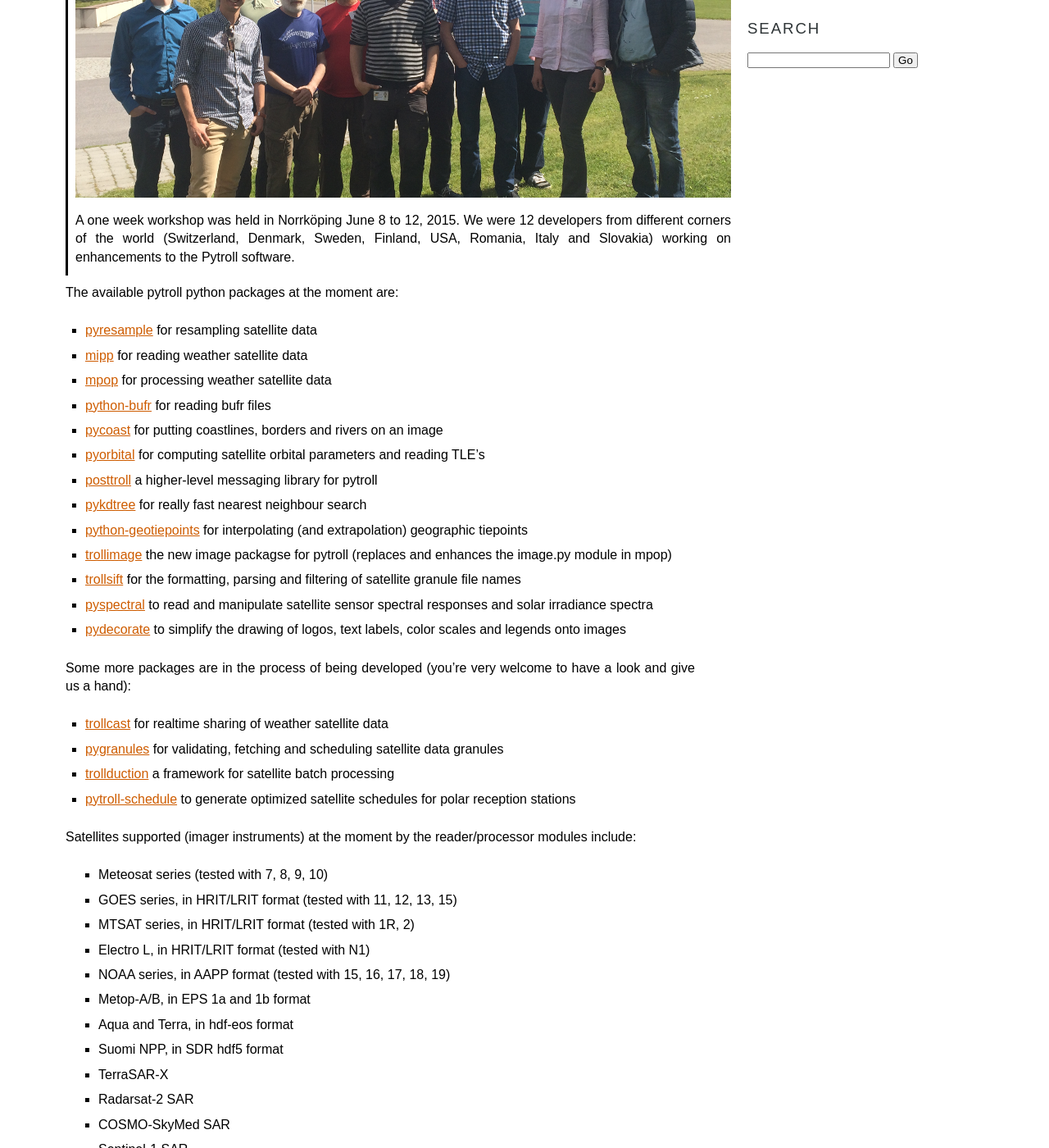
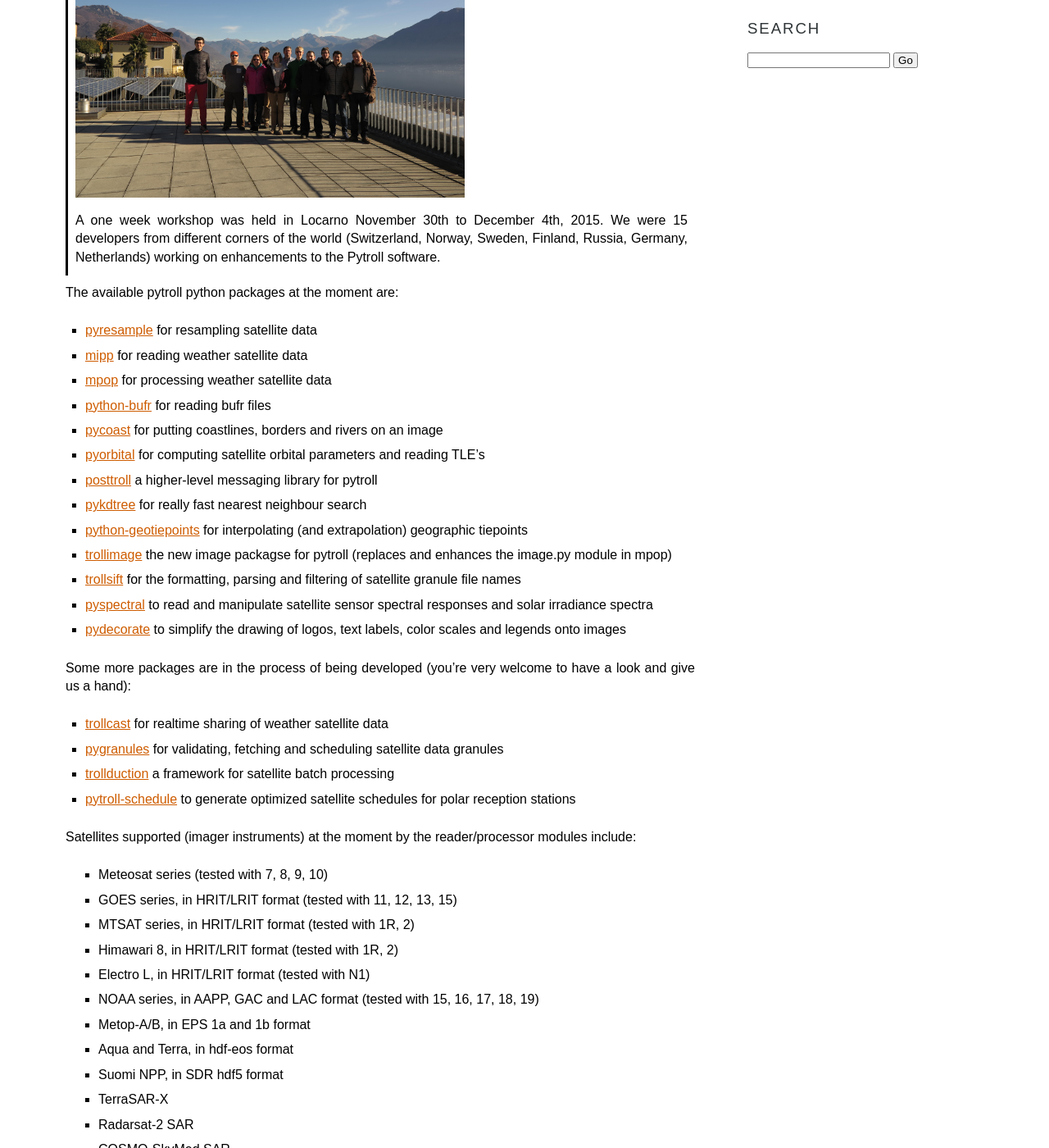
Before and after one commit to pytroll/pytroll, a Sphinx documentation site: the page built from web/source/index.rst, in a window 1280 px wide and 1400 px high, scrolled down 582 px. Shown: the whole window at 82% size. Built offline with Sphinx 7.4.7, drawn with Linux system fonts in a browser that asks for light colours; formulas are drawn with MathJax 3.

Commit message:
Update webpage.
Signed-off-by: Martin Raspaud <martin.raspaud@smhi.se>

```diff
--- a/web/source/index.rst
+++ b/web/source/index.rst
@@ -38,14 +38,13 @@ freenode: irc://irc.freenode.net/pytroll
           | |figuretext| |
           +--------------+
 
-.. |pict1| image:: _static/workshop2015june_small.png
+.. |pict1| image:: _static/workshop2015december_small.png
     :height: 356px
 
 .. |figuretext| replace::
 
-   A one week workshop was held in Norrköping June 8 to 12, 2015.  We were 12
-   developers from different corners of the world (Switzerland, Denmark,
-   Sweden, Finland, USA, Romania, Italy and Slovakia) working on enhancements
+   A one week workshop was held in Locarno November 30th to December 4th, 2015.  We were 15 developers from different corners of the world (Switzerland, Norway,
+   Sweden, Finland, Russia, Germany, Netherlands) working on enhancements
    to the Pytroll software.
 
 
@@ -101,8 +100,9 @@ modules include:
  - Meteosat series (tested with 7, 8, 9, 10)
  - GOES series, in HRIT/LRIT format (tested with 11, 12, 13, 15)
  - MTSAT series, in HRIT/LRIT format (tested with 1R, 2)
+ - Himawari 8, in HRIT/LRIT format (tested with 1R, 2)
  - Electro L, in HRIT/LRIT format (tested with N1)
- - NOAA series, in AAPP format (tested with 15, 16, 17, 18, 19)
+ - NOAA series, in AAPP, GAC and LAC format (tested with 15, 16, 17, 18, 19)
  - Metop-A/B, in EPS 1a and 1b format
  - Aqua and Terra, in hdf-eos format
  - Suomi NPP, in SDR hdf5 format
```
Also changed, not shown: web/source/_static/workshop2015december_small.png (added).
